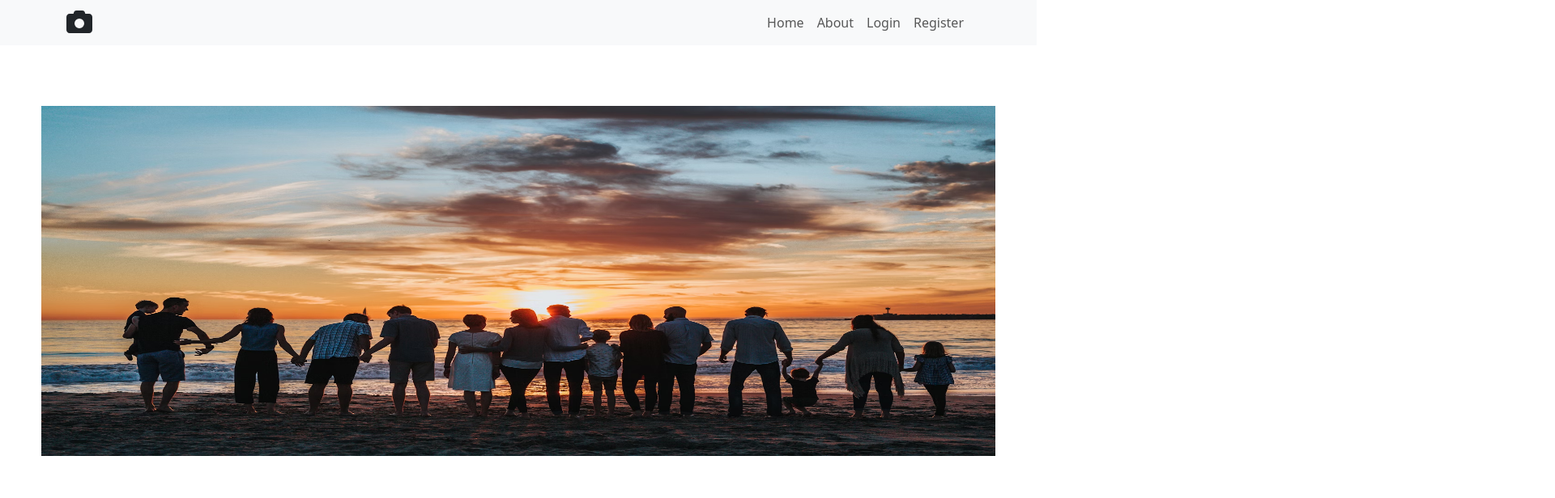
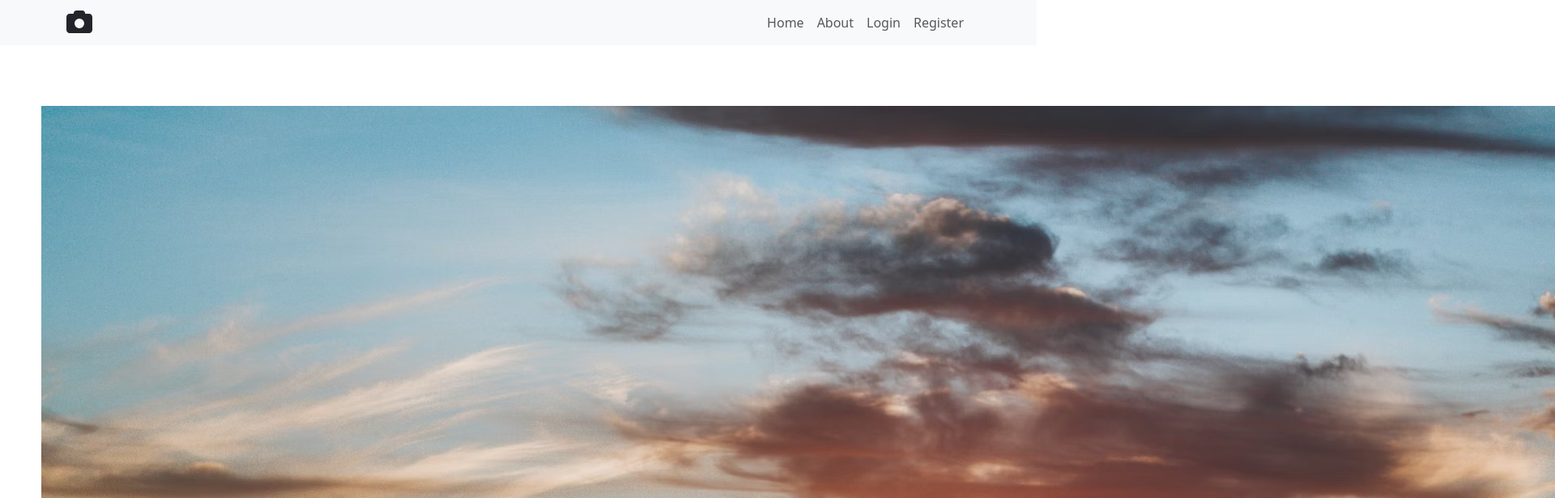
Before and after one commit to Manasheh/final_project_di_24, a React (Vite) app in the folder client/: page / in a window 1280 px wide. Shown: the top 616 px of the page at 81% size, 1920 px wide, since content can reach past the window. Built offline with nearby package versions, Linux system fonts and the light colour scheme.

Commit message:
change image of about

```diff
--- a/client/src/components/About.css
+++ b/client/src/components/About.css
@@ -11,13 +11,13 @@ body {
 
 .about-img {
     width: 100%;
-    height: 60vh;
+    height: auto;
     object-fit: cover;
     padding-bottom: 4%;
 }
 .about-img img {
-    width: 100%;
-    height: 100%;
+    /* width: 100%; */
+    /* height: 100%; */
     /* object-fit: cover; */
 }
 
```
